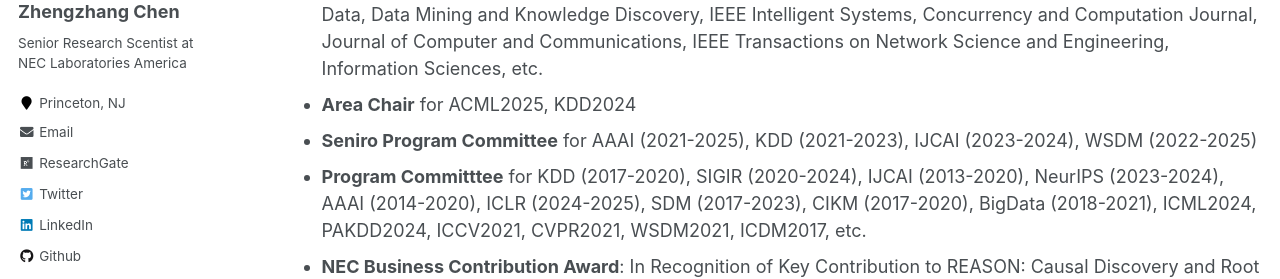
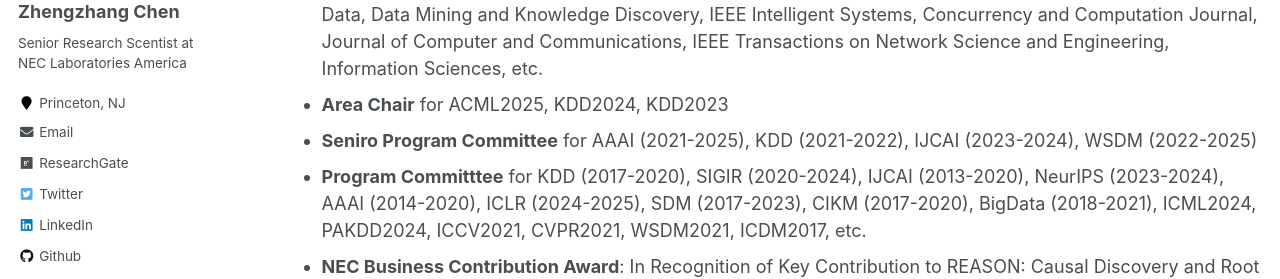
Before and after one commit to zhengzhangchen/zhengzhangchen.github.io, a Jekyll site: the page built from _pages/award.md, in a window 1280 px wide and 1217 px high. Shown: the part 280-559 px from the top of the window. Built offline with Jekyll 4.4.1, drawn with Linux system fonts in a browser that asks for light colours; some web fonts are replaced.

Commit message:
Update award.md

```diff
--- a/_pages/award.md
+++ b/_pages/award.md
@@ -7,8 +7,8 @@ author_profile: true
 
 - **Guest Editor** for ACM Transaction on Data Science: Special Issue on Retrieving and Learning from Internet of Things Data
 - **Reviewer** for Pattern Recognition, PLOS ONE, IEEE Transaction on Knowledge and Data Engineering, IEEE Transactions on Neural Networks and Learning Systems, ACM Transactions on Knowledge Discovery from Data, Data Mining and Knowledge Discovery, IEEE Intelligent Systems, Concurrency and Computation Journal, Journal of Computer and Communications, IEEE Transactions on Network Science and Engineering, Information Sciences, etc.
-- **Area Chair** for ACML2025, KDD2024
-- **Seniro Program Committee** for AAAI (2021-2025), KDD (2021-2023), IJCAI (2023-2024), WSDM (2022-2025)
+- **Area Chair** for ACML2025, KDD2024, KDD2023
+- **Seniro Program Committee** for AAAI (2021-2025), KDD (2021-2022), IJCAI (2023-2024), WSDM (2022-2025)
 - **Program Committtee** for KDD (2017-2020), SIGIR (2020-2024), IJCAI (2013-2020), NeurIPS (2023-2024), AAAI (2014-2020), ICLR (2024-2025), SDM (2017-2023), CIKM (2017-2020), BigData (2018-2021), ICML2024, PAKDD2024, ICCV2021, CVPR2021, WSDM2021, ICDM2017, etc.
 - **NEC Business Contribution Award**: In Recognition of Key Contribution to REASON: Causal Discovery and Root Cause Localization, 2024
 - **NEC RiSC Impactfulness of Research & Quality of Writeup Award**: Research Sharing Challenge, 2024
```
